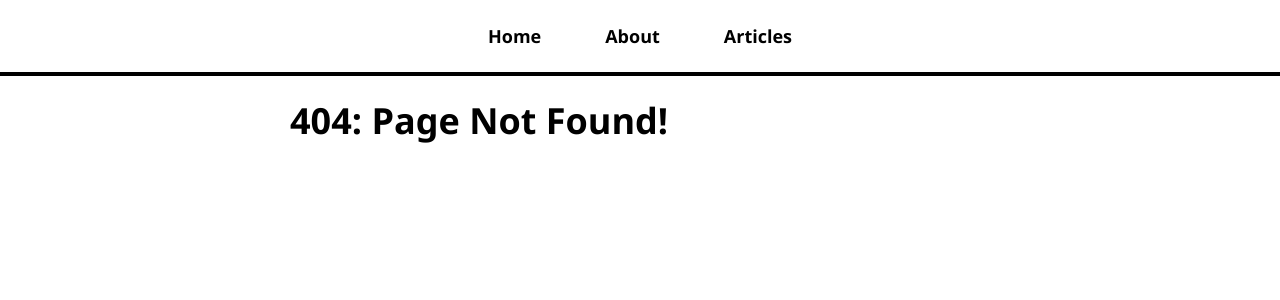
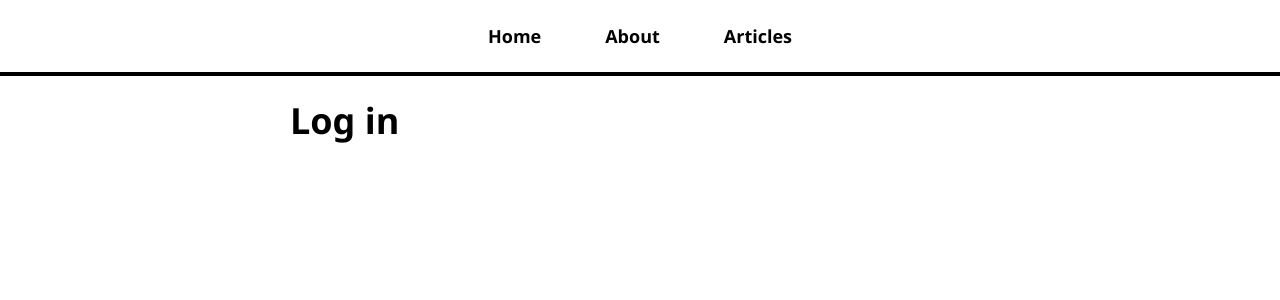
Before and after one commit to sherelynn-baguioso/react, a React (Create React App) app in the folder my-blog/: page /login in a window 1280 px wide. Before the commit this address had no page. Shown: the top 300 px of the page. Built offline with nearby package versions, Linux system fonts and the light colour scheme.

Commit message:
Create pages for login and creating account

```diff
--- a/my-blog/src/App.js
+++ b/my-blog/src/App.js
@@ -6,6 +6,8 @@
 import ArticlesListPage from './pages/ArticlesListPage'
 import ArticlePage from './pages/ArticlePage'
 import NotFoundPage from './pages/NotFoundPage'
+import LoginPage from './pages/LoginPage'
+import CreateAccountPage from './pages/CreateAccountPage'
 
 function App() {
   return (
@@ -18,6 +20,8 @@
             <Route path="/about" element={<AboutPage />} />
             <Route path="/articles" element={<ArticlesListPage />} />
             <Route path="/articles/:articleId" element={<ArticlePage />} />
+            <Route path="/login" element={<LoginPage />} />
+            <Route path="/create-account" element={<CreateAccountPage />} />
             <Route path="*" element={<NotFoundPage />} />
           </Routes>
         </div>
--- /dev/null
+++ b/my-blog/src/pages/CreateAccountPage.js
@@ -0,0 +1,5 @@
+const CreateAccountPage = () => {
+  return <h1>Create Account</h1>
+}
+
+export default CreateAccountPage
--- /dev/null
+++ b/my-blog/src/pages/LoginPage.js
@@ -0,0 +1,5 @@
+const LoginPage = () => {
+  return <h1>Log in</h1>
+}
+
+export default LoginPage
```
